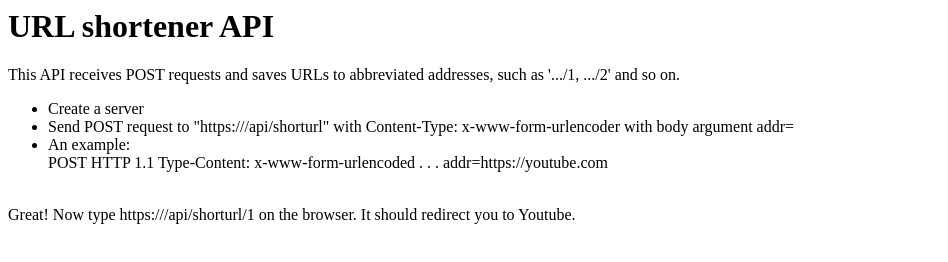
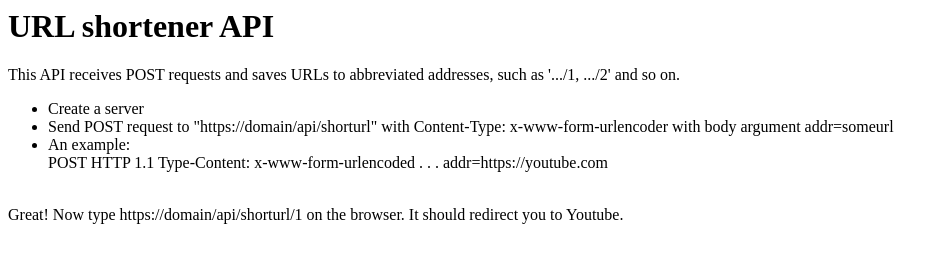
Before and after one commit to Lothri/urlEncoder, a website: page views/index.html in a window 1280 px wide. Shown: the whole page, without its empty margins (0-948 px from the left). Drawn offline with Linux system fonts and the light colour scheme.

Commit message:
Update index.html

```diff
--- a/views/index.html
+++ b/views/index.html
@@ -6,7 +6,7 @@
   <body>
    <ul>
      <li>Create a server
-     <li>Send POST request to "https://<domain>/api/shorturl" with Content-Type: x-www-form-urlencoder with body argument addr=<someurl>
+     <li>Send POST request to "https://domain/api/shorturl" with Content-Type: x-www-form-urlencoder with body argument addr=someurl
      <br>
        <li>An example:
      <br>
@@ -18,7 +18,7 @@
        addr=https://youtube.com
    </ul>
      <br>
-     Great! Now type https://<domain>/api/shorturl/1 on the browser. It should redirect you to Youtube.
+     Great! Now type https://domain/api/shorturl/1 on the browser. It should redirect you to Youtube.
 
     <img href="https://media.gettyimages.com/photos/hand-sign-small-picture-id1141960215?s=612x612" id="api_img">
   </body>
```
